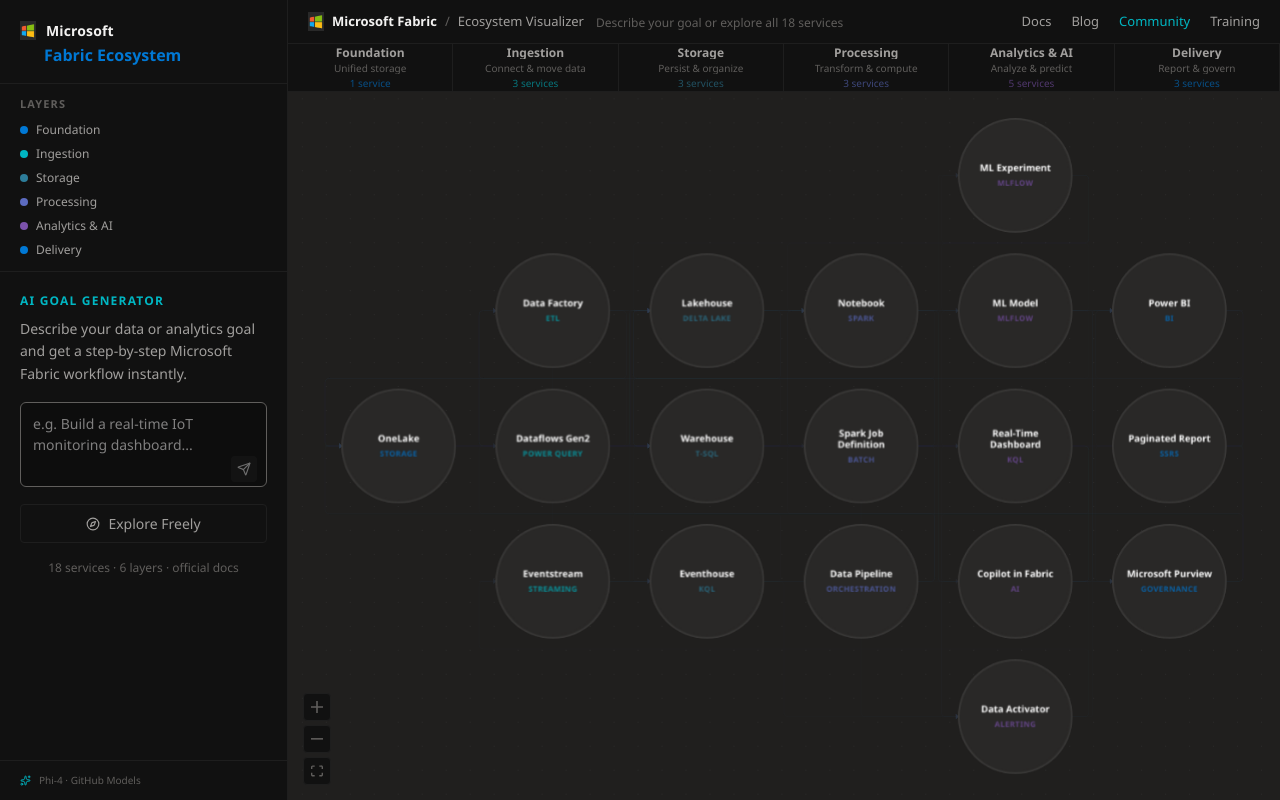
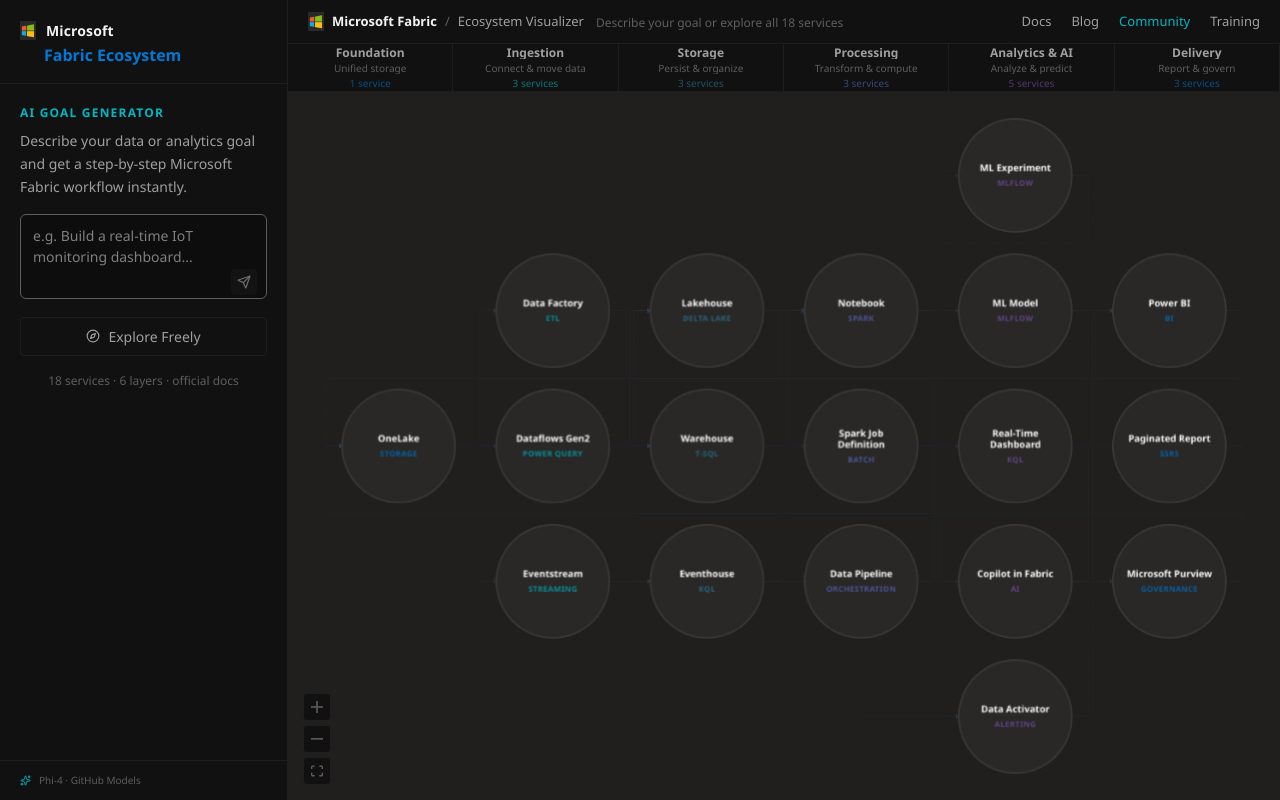
Before and after one commit to Doondi-Ashlesh/fabric-ecosystem-visualizer, a Next.js app: page / in a window 1280 px wide. Built offline with nearby package versions, Linux system fonts and the light colour scheme.

Commit message:
Remove layer legend from sidebar
Co-Authored-By: Claude Sonnet 4.6 <noreply@anthropic.com>

```diff
--- a/components/Sidebar.tsx
+++ b/components/Sidebar.tsx
@@ -93,20 +93,6 @@ export default function Sidebar({
         </p>
       </div>
 
-      {/* ── Layer legend ──────────────────────────────────────────────────── */}
-      <div className="px-5 py-3 shrink-0" style={{ borderBottom: '1px solid #1e1e1e' }}>
-        <p className="text-[11px] uppercase tracking-widest font-semibold mb-2" style={{ color: '#605e5c' }}>
-          Layers
-        </p>
-        <div className="flex flex-col gap-1.5">
-          {(Object.entries(LAYER_LABELS) as [keyof typeof LAYER_LABELS, string][]).map(([layer, label]) => (
-            <div key={layer} className="flex items-center gap-2">
-              <span className="w-2 h-2 rounded-sm shrink-0" style={{ background: LAYER_COLORS[layer] }} />
-              <span className="text-[12px]" style={{ color: '#a19f9d' }}>{label}</span>
-            </div>
-          ))}
-        </div>
-      </div>
 
       {/* ── Main panel ────────────────────────────────────────────────────── */}
       <div className="flex-1 overflow-y-auto px-5 py-5 min-h-0">
```
